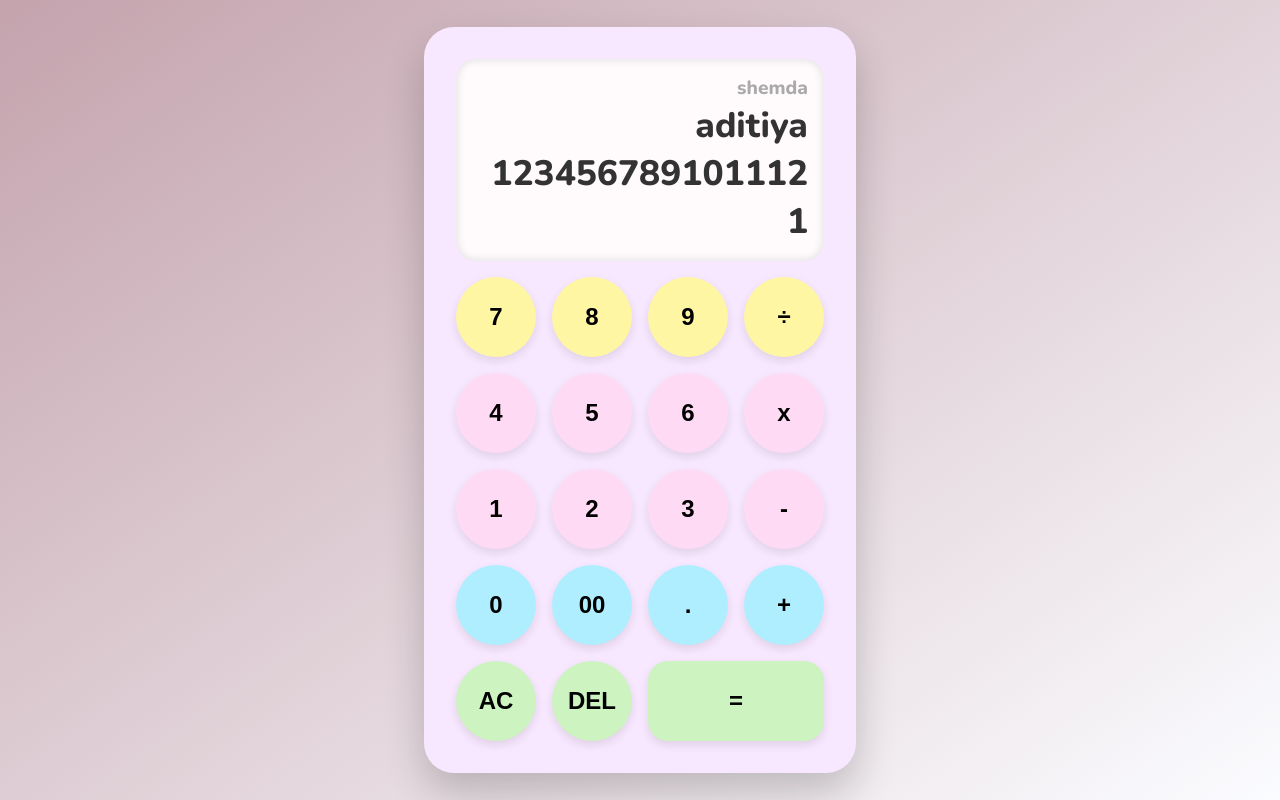
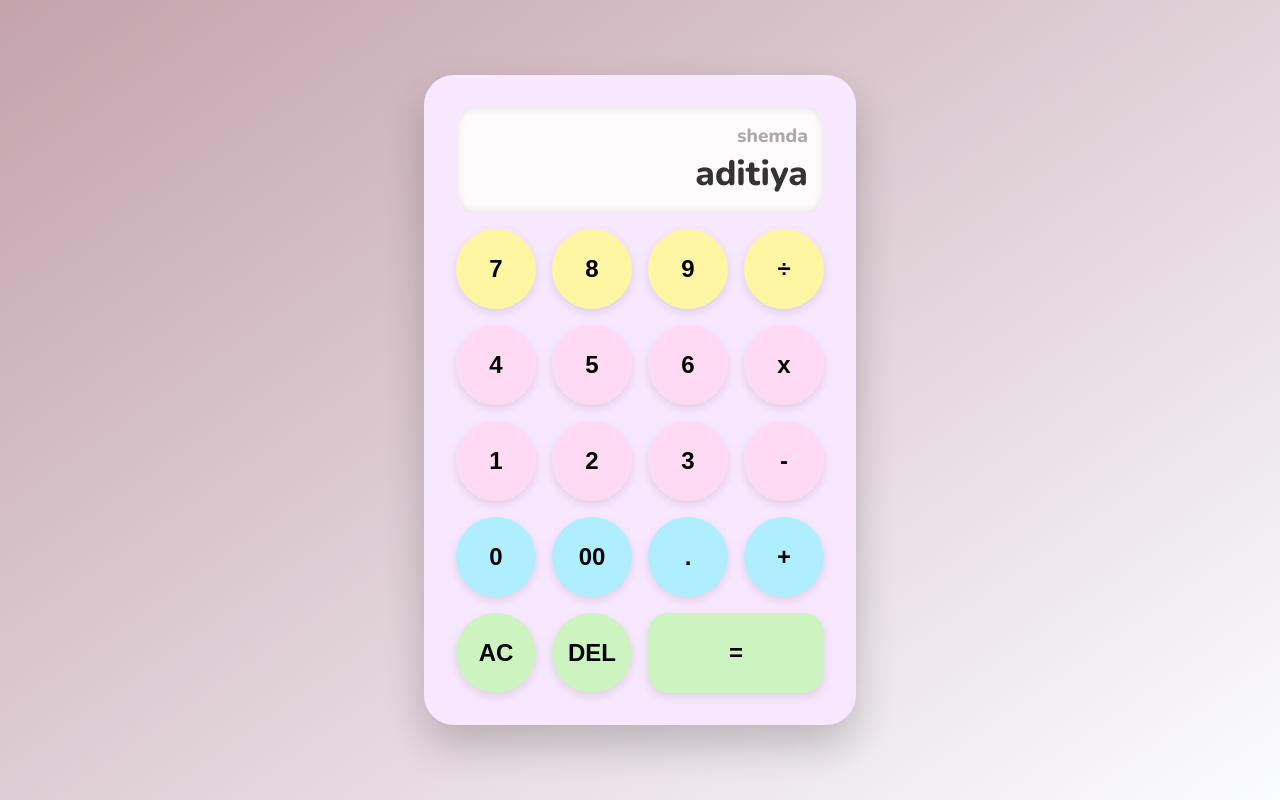
Before and after one commit to Zenatrite/Kawai-Calculator, a plain HTML site: page index.html in a window 1280 px wide. Drawn offline with nearby package versions, Linux system fonts and the light colour scheme.

Commit message:
Update index.html

```diff
--- a/index.html
+++ b/index.html
@@ -12,7 +12,6 @@
 <div class="output">
   <div data-previous class="previous-operation">shemda</div>
   <div data-current class="current-operation">aditiya</div>
-  <div class="current-operation">1234567891011121</div>
 </div>
         <button class="btn yellow" data-number>7</button>
         <button class="btn yellow" data-number>8</button>
```
